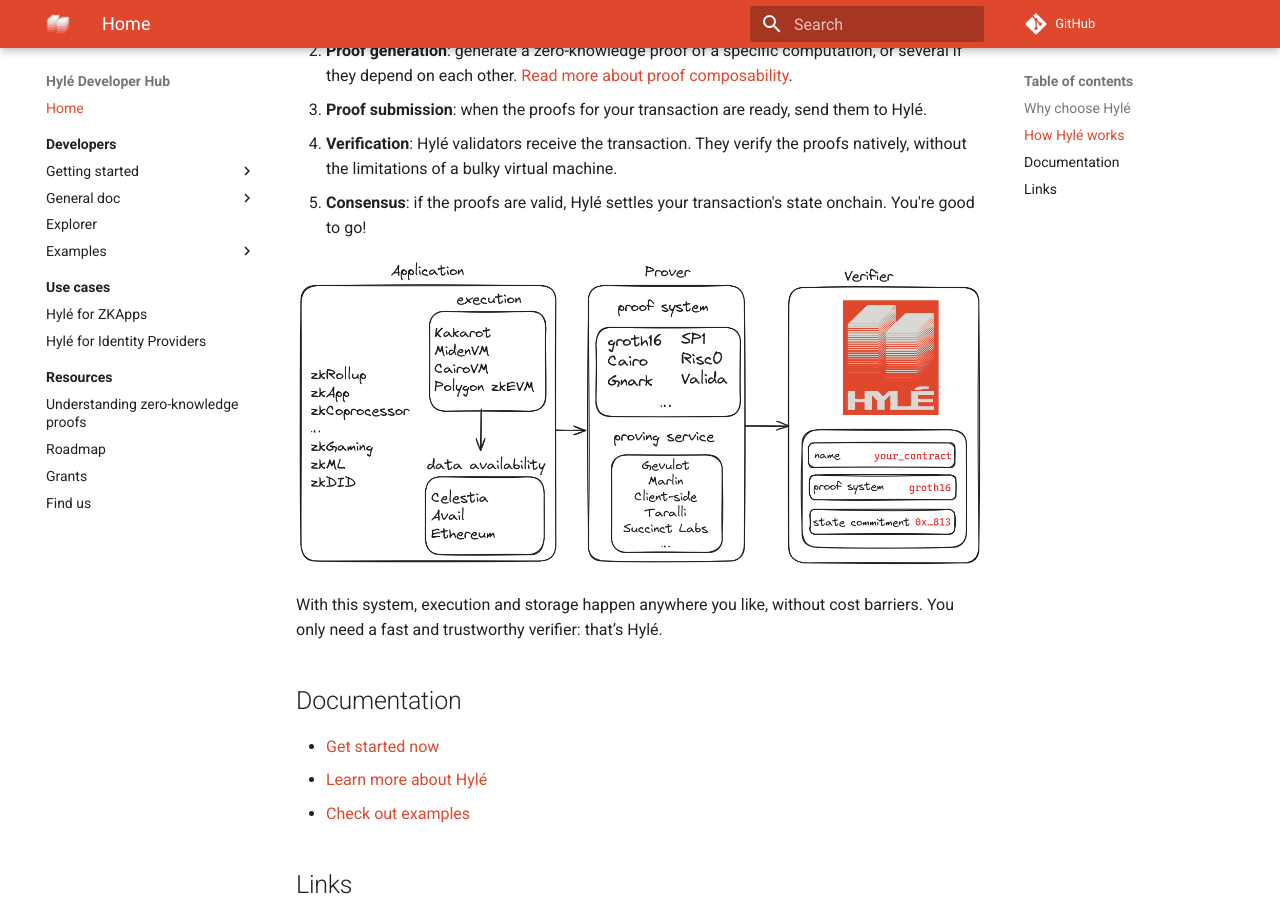
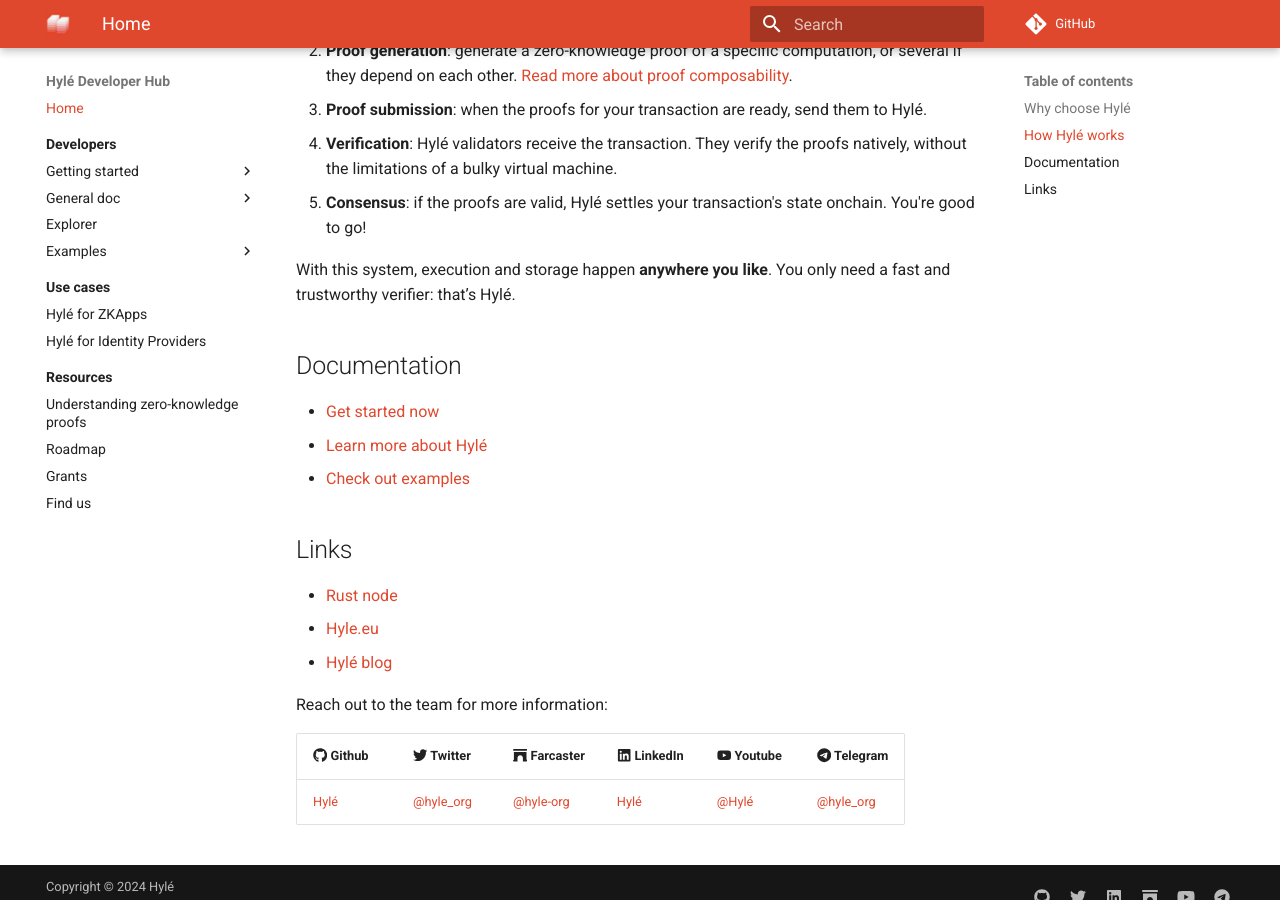
Before and after one commit to Hyle-org/devhub-hyle, an MkDocs documentation site: the page built from docs/index.md, in a window 1280 px wide and 900 px high, scrolled down 768 px. Built offline with MkDocs 1.6.1 and Material for MkDocs 9.7.7, drawn with Linux system fonts in a browser that asks for light colours; comment, search, counter and statistics services are not loaded.

```diff
--- a/docs/index.md
+++ b/docs/index.md
@@ -28,9 +28,7 @@
 1. **Verification**: Hylé validators receive the transaction. They verify the proofs natively, without the limitations of a bulky virtual machine.
 1. **Consensus**: if the proofs are valid, Hylé settles your transaction's state onchain. You're good to go!
 
-![Diagram of the different steps coming before Hylé settlement. The diagram is in three parts. The first part, titled Application, includes the use cases (zkRollup, zkApp, zkCoprocessor, zkGaming, zkML, zkDID, and so on). Then it shows execution and data availability. The second part of the diagram is the Prover, with the proof system and the proving service. The third part is the Verifier, Hylé, which only stocks the name of the contract, the proof system and the state commitment.](./assets/img/main-diagram-large-detailed.png)
-
-With this system, execution and storage happen anywhere you like, without cost barriers. You only need a fast and trustworthy verifier: that’s Hylé.
+With this system, execution and storage happen **anywhere you like**. You only need a fast and trustworthy verifier: that’s Hylé.
 
 ## Documentation
 
```
